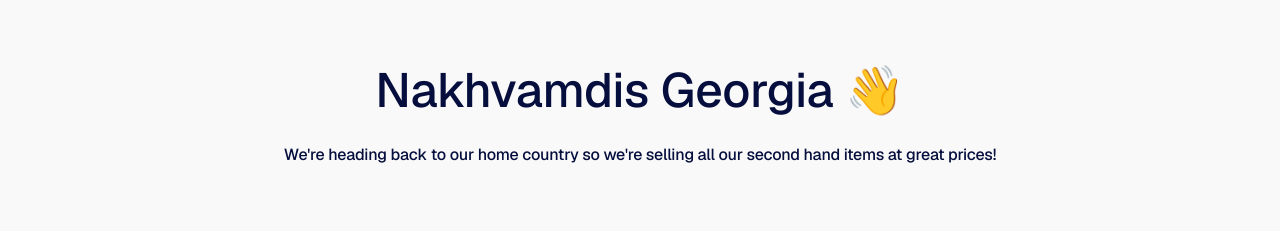
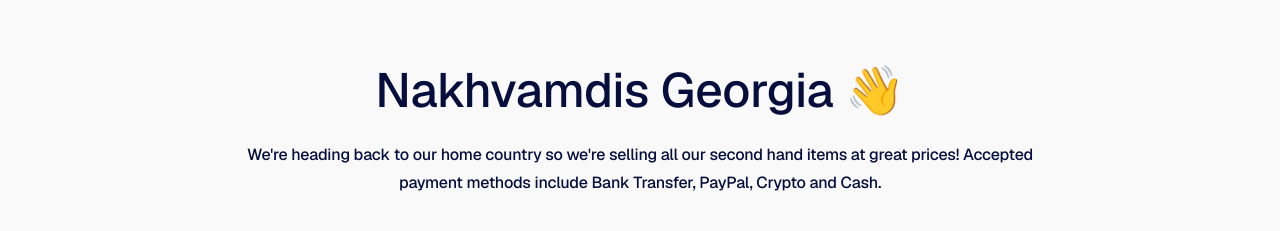
Before and after one commit to is-tristan/garage-sale, a Next.js app: page / in a window 1280 px wide. Shown: the top 231 px of the page. Built offline with nearby package versions, Linux system fonts and the light colour scheme.

Commit message:
Update banner text and layout paragraph styling
Expanded the banner text to include accepted payment methods. Added a max-width to paragraph elements in the layout for improved readability.

```diff
--- a/app/page.js
+++ b/app/page.js
@@ -8,7 +8,7 @@ export default function Home() {
 
     <>
 
-      <Banner heading="Nakhvamdis Georgia 👋" text="We're heading back to our home country so we're selling all our second hand items at great prices!" />
+      <Banner heading="Nakhvamdis Georgia 👋" text="We're heading back to our home country so we're selling all our second hand items at great prices! Accepted payment methods include Bank Transfer, PayPal, Crypto and Cash." />
 
       <ProductsGrid />
 
--- a/styles/init/_layout.scss
+++ b/styles/init/_layout.scss
@@ -60,6 +60,10 @@
             @media (width >=768px) {
                 padding-top: 4rem;
                 padding-bottom: 4rem;
+            }
+
+            p {
+                max-width: 50rem;
             }
         }
     }
```
